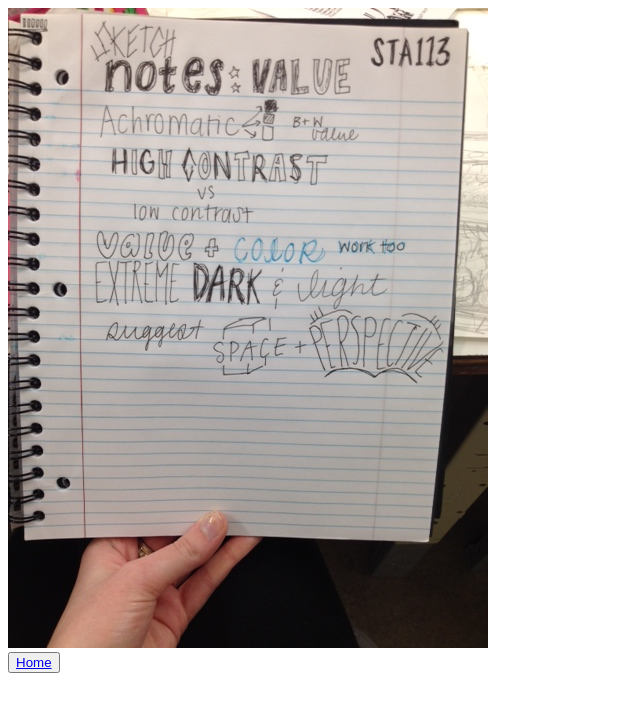
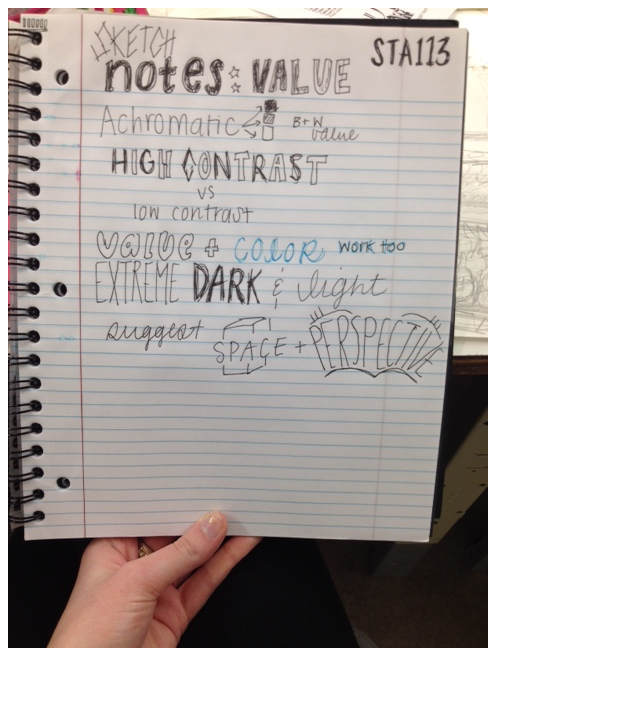
Before and after one commit to RaimeL/TC349, a plain HTML site: page week4/sketchnotes.html in a window 1280 px wide. Shown: the whole page, without its empty margins (0-640 px from the left). Drawn offline with Linux system fonts and the light colour scheme.

Commit message:
gitWk4Push

```diff
--- a/week4/sketchnotes.html
+++ b/week4/sketchnotes.html
@@ -2,5 +2,5 @@
 <html lang="en">
 <body>
 <img src="sketchnotes.jpg"><br>
-<button><a href="hello.html" >Home</a></button>
+
 </body>
```
